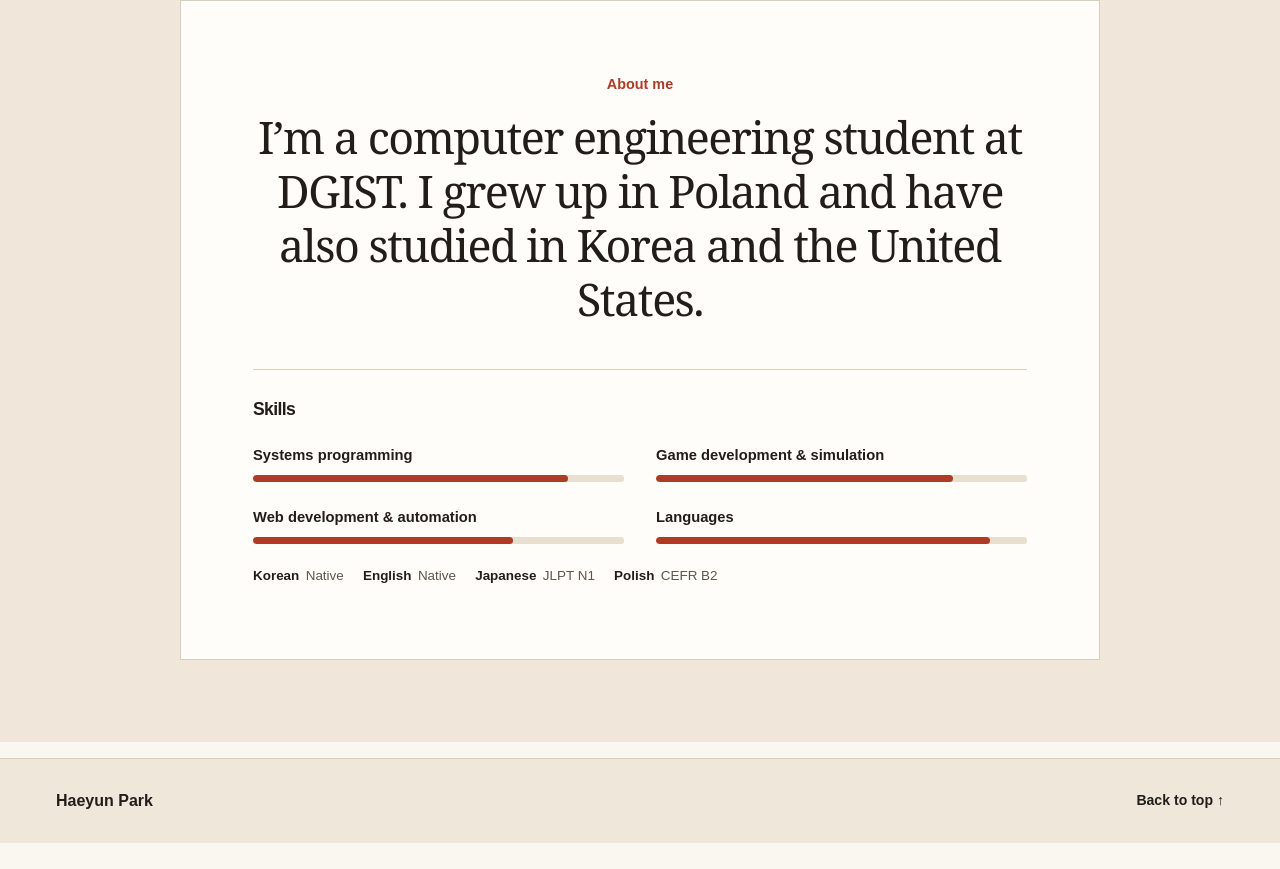
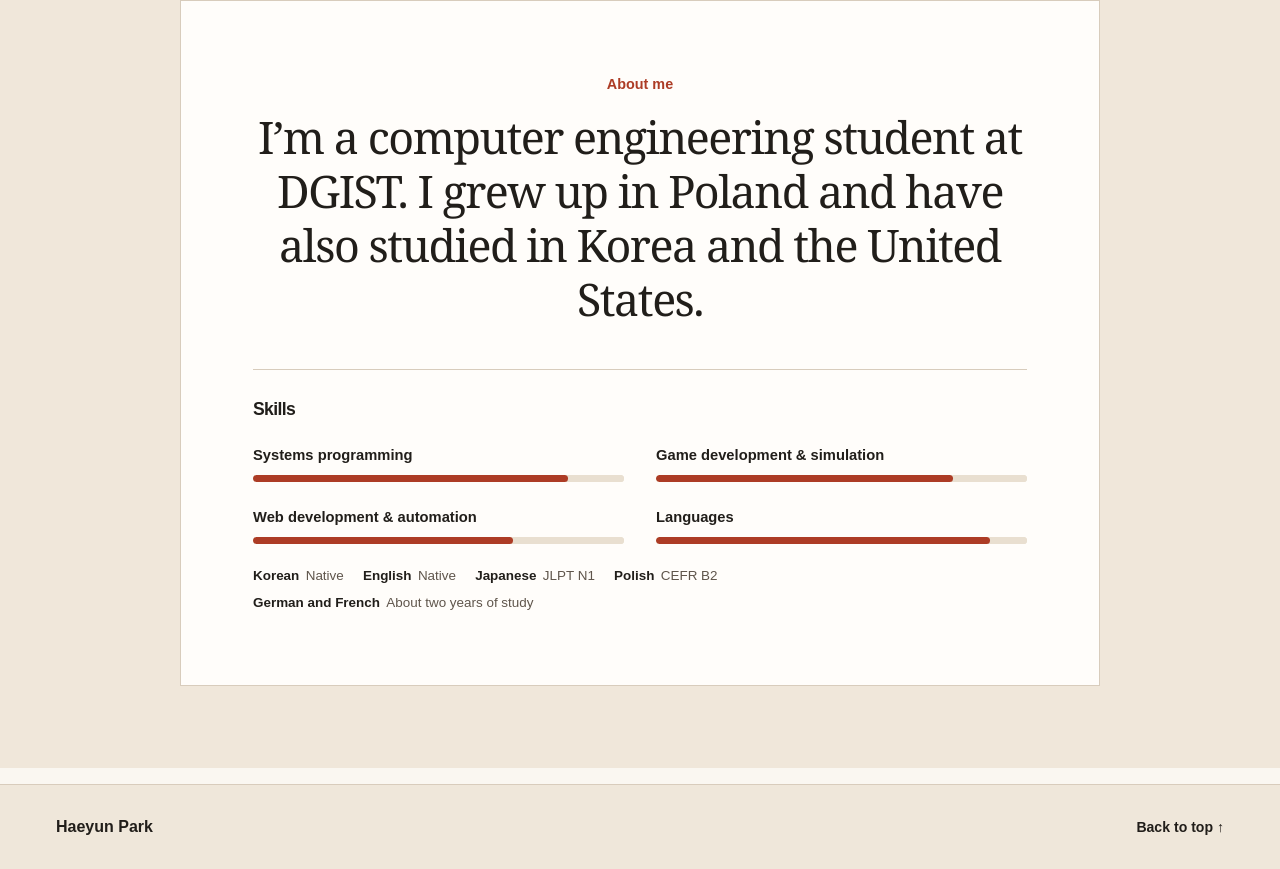
Before and after one commit to levicorp-us/levicorp-us.github.io, a plain HTML site: page index.html in a window 1280 px wide. Shown: the part 806-1675 px from the top of the page. Before the commit the page ends 1649 px from the top, so only its background shows below. Drawn offline with Linux system fonts and the light colour scheme.

Commit message:
Add German and French study to Home

```diff
--- a/assets/style.css
+++ b/assets/style.css
@@ -186,6 +186,7 @@ html { scroll-padding-top: 6rem; }
   color: var(--muted);
 }
 .language div { display: flex; gap: .4rem; align-items: baseline; }
+.language .language-study { flex-basis: 100%; }
 .language dt { font-weight: 700; color: var(--text); }
 .page-intro {
   padding-block: clamp(2.8rem, 7.5vw, 6.25rem) clamp(1.7rem, 3.8vw, 3rem);
--- a/index.html
+++ b/index.html
@@ -6,7 +6,7 @@
   <meta name="description" content="Haeyun Park’s experience, education, and software projects">
   <meta name="theme-color" content="#faf7f1">
   <link rel="icon" href="./assets/favicon.png" type="image/png">
-  <link rel="stylesheet" href="./assets/style.css?v=3">
+  <link rel="stylesheet" href="./assets/style.css?v=4">
   <title>Haeyun Park | Home</title>
 </head>
 <body id="top">
@@ -60,11 +60,12 @@
               <meter id="skill-languages" min="0" max="100" value="90">90 / 100</meter>
             </div>
           </div>
-          <dl class="language" aria-label="Language qualifications">
+          <dl class="language" aria-label="Language proficiency and study">
             <div><dt>Korean</dt><dd>Native</dd></div>
             <div><dt>English</dt><dd>Native</dd></div>
             <div><dt>Japanese</dt><dd>JLPT N1</dd></div>
             <div><dt>Polish</dt><dd>CEFR B2</dd></div>
+            <div class="language-study"><dt>German and French</dt><dd>About two years of study</dd></div>
           </dl>
         </div>
       </div>
```
